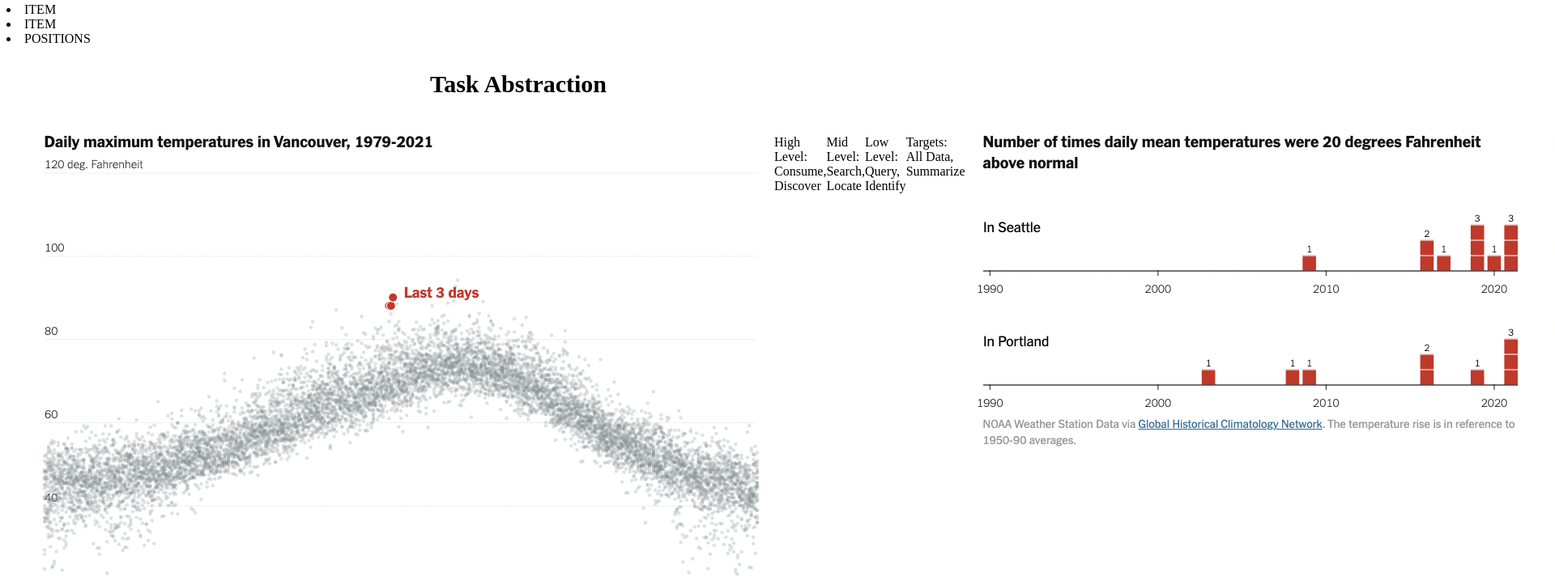
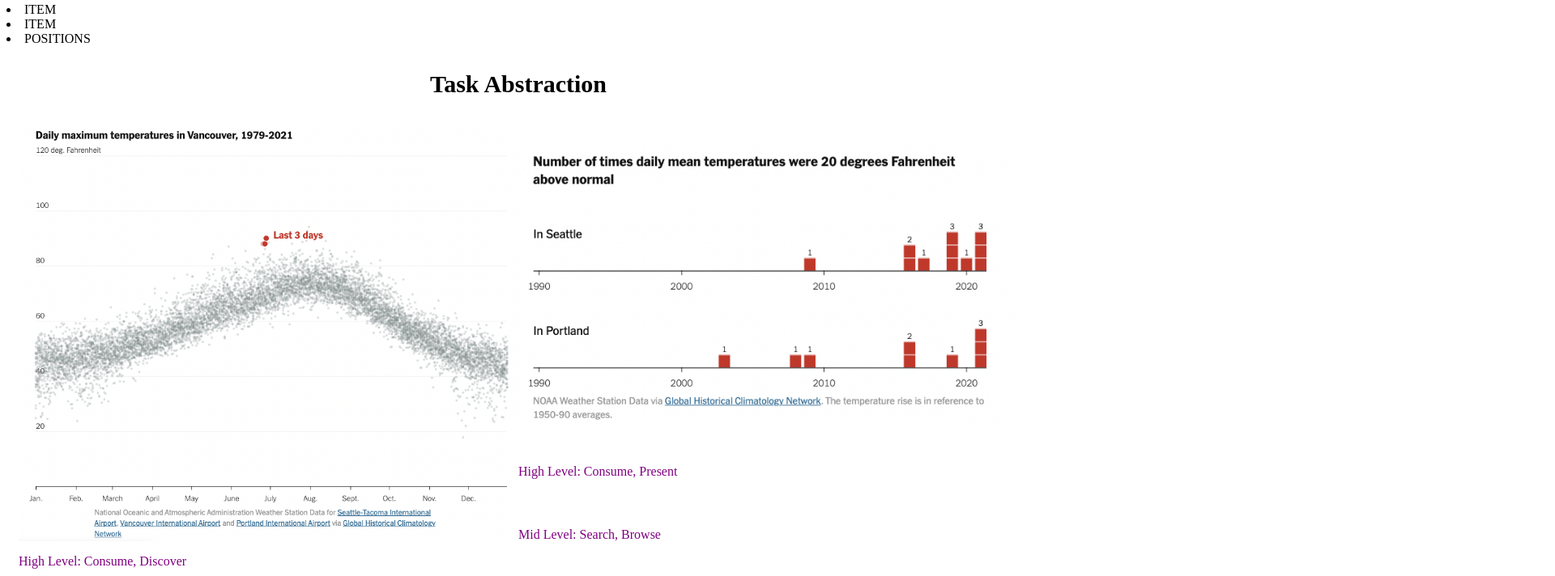
Before and after one commit to DS4200-S23-Class/hw-02-xiaoli-fang, a plain HTML site: page index.html in a window 1280 px wide. Shown: the part 844-1556 px from the top of the page at 81% size, 1920 px wide, since content can reach past the window. Drawn offline with Linux system fonts and the light colour scheme; files whose address does not match are found by name.

Commit message:
final draf

```diff
--- a/index.html
+++ b/index.html
@@ -107,20 +107,23 @@
     <div id="task-abstraction">
         <h3>Task Abstraction</h3>
         <div class="container">
+            <div class="item">
                 <img src="/Users/sherleyfang/Desktop/DS4200_HW2/hw-02-xiaoli-fang/img/vis1.png" alt="vis1.png" />
 
                 <p class="level">High Level: Consume, Discover</p>
                 <p class="level">Mid Level: Search, Locate</p>
                 <p class="level">Low Level: Query, Identify</p>
                 <p class="level">Targets: All Data, Summarize</p>
+            </div>
 
+            <div class="item">
                 <img src="/Users/sherleyfang/Desktop/DS4200_HW2/hw-02-xiaoli-fang/img/vis2.png" alt="vis2.png" />
 
                 <p class="level">High Level: Consume, Present</p>
                 <p class="level">Mid Level: Search, Browse</p>
                 <p class="level">Low Level: Query, Compare</p>
                 <p class="level">Targets: All Data, Trends</p>
-
+           </div>
         </div>
     </div>
 
--- a/style.css
+++ b/style.css
@@ -51,14 +51,24 @@ h6{
 	font-size: 20px
 }
 
+.container{
+	display: flex;
+	margin: 15px;
+	justify-content: space-between;
+	flex-direction: row;
+}
 
 
-.container{
+.item{
 	display: flex;
-	flex-direction: row;
-	align-items: flex-start;
-	margin: 15px;
+	flex-direction: column;
+	flex-basis: 100%;
+	flex: 2;
+	align-self: left;
 }
+
+
+
 
 img{
 	object-fit: cover;
@@ -66,7 +76,7 @@ img{
     width: 100%;
 }
 
-.text{
+.level{
 	color: purple;
     text-align: left;
 }
@@ -102,5 +112,3 @@ svg{
 div{
     justify-content: space-evenly;
 }
-
-.level
```
Lines whose indentation alone changed are shown as unchanged.
